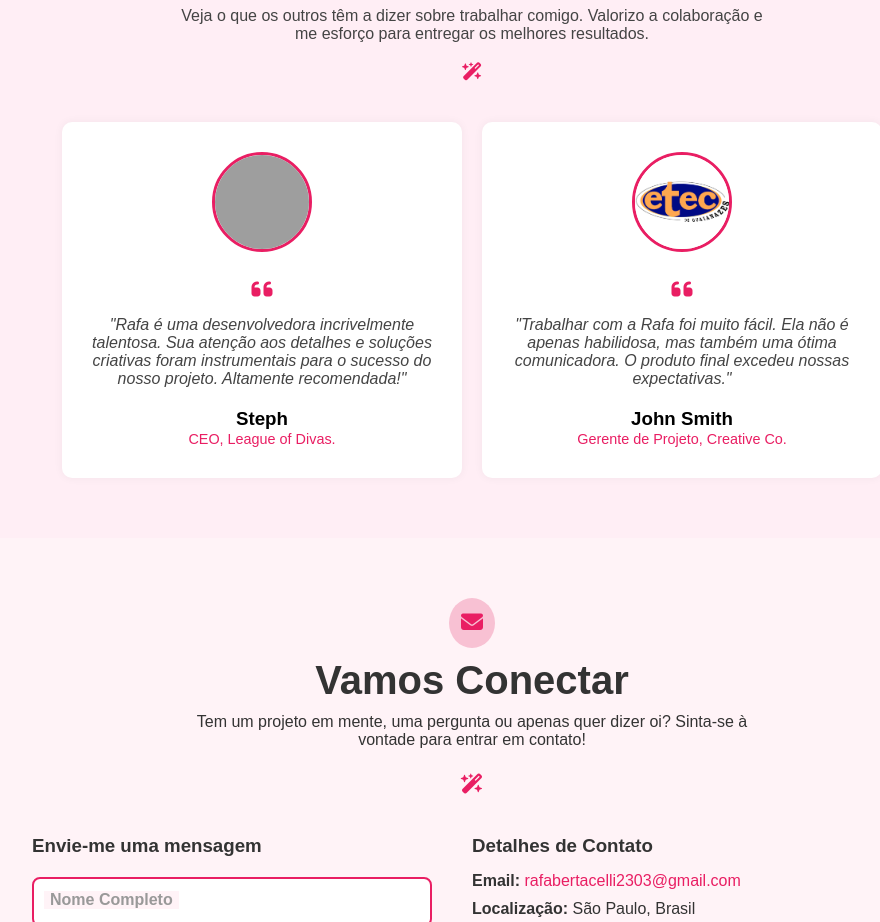
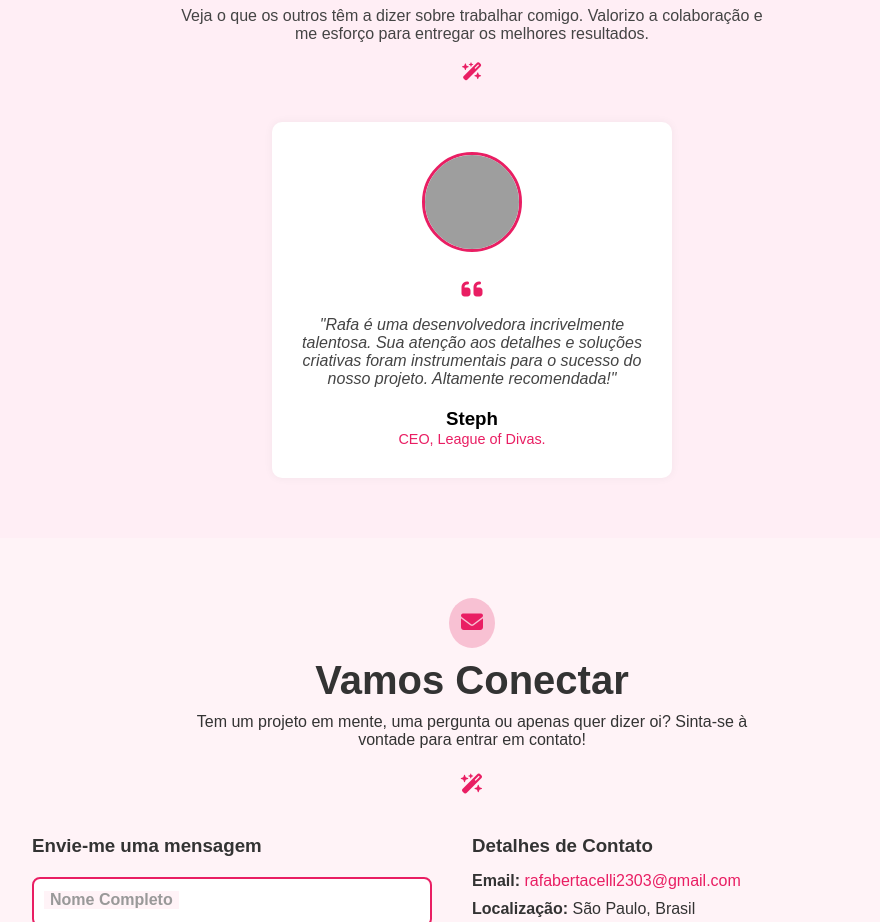
Before and after one commit to RafaBertacelli/RafaBertacelliPortifolio, a plain HTML site: page index.html in a window 1280 px wide. Shown: the part 2550-3472 px from the top of the page, without its empty margins (168-1048 px from the left). Drawn offline with nearby package versions, Linux system fonts and the light colour scheme; some packages are replaced by stand-ins of ours; grey boxes are pictures that could not be loaded; a script that the page names is missing.

Commit message:
Update index.html

```diff
--- a/index.html
+++ b/index.html
@@ -246,7 +246,7 @@
                 <span class="feedbacks-role">CEO, League of Divas.</span>
             </div>
 
-            <div class="feedbacks-card">
+            <!-- <div class="feedbacks-card">
                 <div class="feedbacks-avatar">
                     <img src="images/etecimg.png" alt="imagem da ETEC">
                 </div>
@@ -255,7 +255,7 @@
                     também uma ótima comunicadora. O produto final excedeu nossas expectativas."</p>
                 <h3>John Smith</h3>
                 <span class="feedbacks-role">Gerente de Projeto, Creative Co.</span>
-            </div>
+            </div> -->
         </div>
     </section>
 
```
